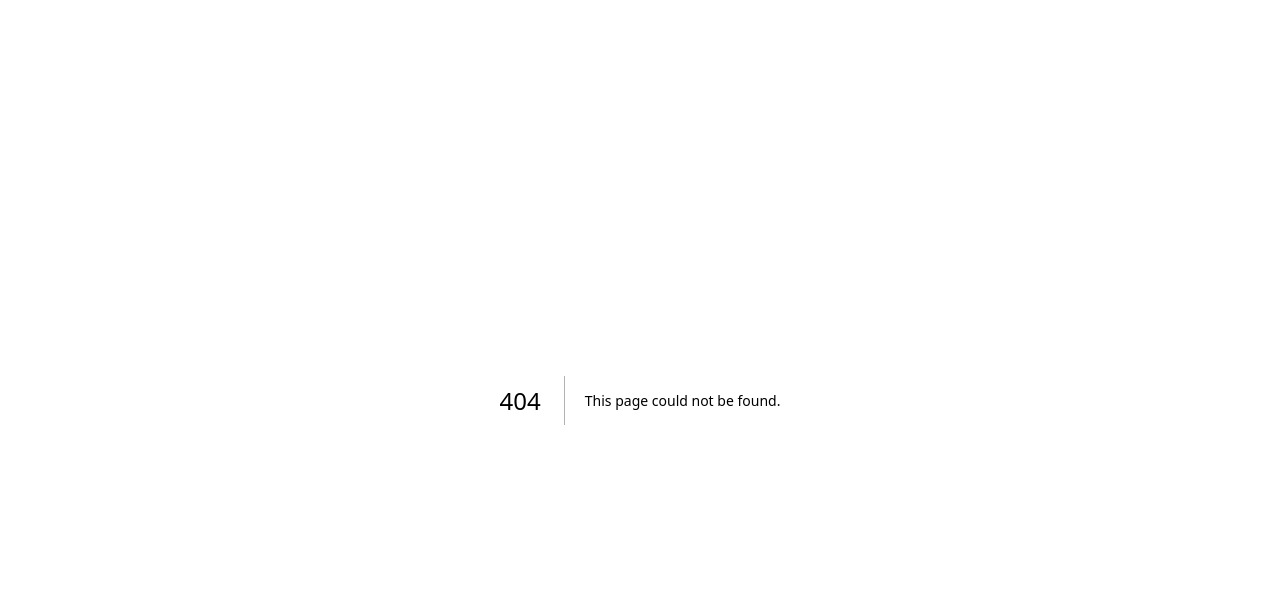
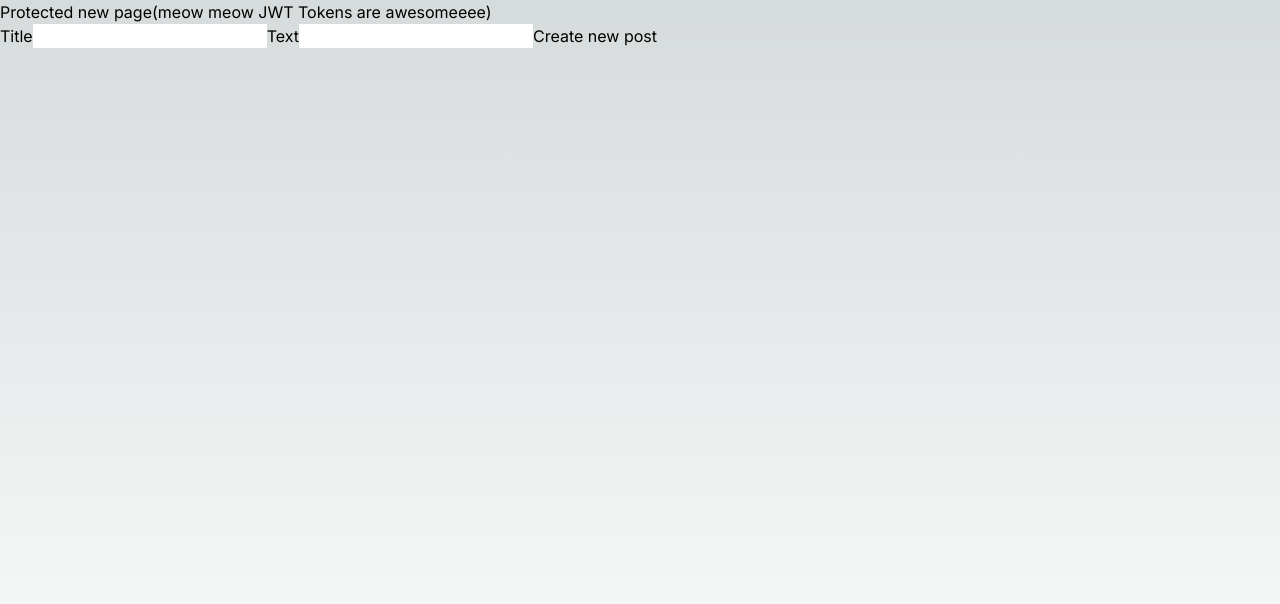
Before and after one commit to janaiscoding/blog-client, a Next.js app: page /posts/new in a window 1280 px wide. Before the commit this address had no page. Shown: the top 604 px of the page. Built offline with nearby package versions, Linux system fonts and the light colour scheme; sample sign-in values are in the browser's storage.

Commit message:
Successfully using post request on protected /new route

```diff
--- a/app/login/page.tsx
+++ b/app/login/page.tsx
@@ -5,10 +5,14 @@ import { useState } from "react";
 export default function Login() {
   const [email, setEmail] = useState<string>();
   const [password, setPassword] = useState<string>();
+
   const requestOptions = {
     method: "POST",
     headers: { "Content-Type": "application/json" },
     body: JSON.stringify({ email, password }),
+  };
+  const setJwtToken = (token: string) => {
+    return sessionStorage.setItem("jwt", token);
   };
   const handleSubmit = async (e: any) => {
     e.preventDefault();
@@ -17,8 +21,10 @@ export default function Login() {
       requestOptions
     );
     const data = await response.json();
-    console.log(data); // MY JWT TOKEN
+    console.log(data, "logged in"); // MY JWT TOKEN
+    setJwtToken(data);
   };
+
   return (
     <div className="h-screen p-24">
       ADMIN account :)
--- /dev/null
+++ b/app/posts/new/page.tsx
@@ -0,0 +1,62 @@
+"use client";
+import { useEffect, useState } from "react";
+import { redirect } from "next/navigation";
+
+export default function New() {
+  const [token, setToken] = useState("");
+  const [title, setTitle] = useState("");
+  const [text, setText] = useState("");
+
+  const getJwtToken = () => {
+    return sessionStorage.getItem("jwt");
+  };
+  const requestOptions = {
+    method: "POST",
+    headers: {
+      "Content-Type": "application/json",
+      Authorization: `Bearer ${getJwtToken()}`,
+    },
+    body: JSON.stringify({ title, text }),
+  };
+  const handleSubmit = async (e: any) => {
+    e.preventDefault();
+    await fetch("https://janas-blog-api.fly.dev/posts/new", requestOptions)
+      .then(async (response) => {
+        const data = await response.json();
+        console.log(data); // yay the new post was sent!
+        // here i will add a redirect to the post page :)
+      })
+      .catch((err) => {
+        console.log(err.message);
+      });
+  };
+
+  useEffect(() => {
+    const jwtToken = getJwtToken();
+    if (!jwtToken) {
+      redirect("/login");
+    }
+  }, []);
+  return (
+    <div className="h-screen">
+      Protected new page(meow meow JWT Tokens are awesomeeee)
+      <form onSubmit={(e) => handleSubmit(e)}>
+        <label>Title</label>
+        <input
+          type="text"
+          value={title}
+          onChange={(e) => setTitle(e.target.value)}
+          required
+        />
+        <label>Text</label>
+        <input
+          type="text"
+          value={text}
+          onChange={(e) => setText(e.target.value)}
+          required
+        />
+        <button type="submit">Create new post</button>
+      </form>
+    </div>
+  );
+}
```
